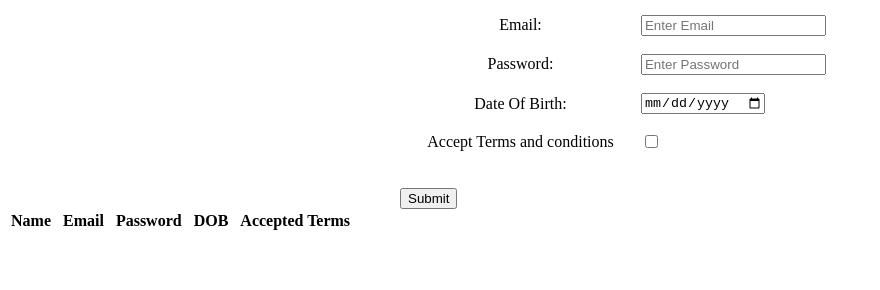
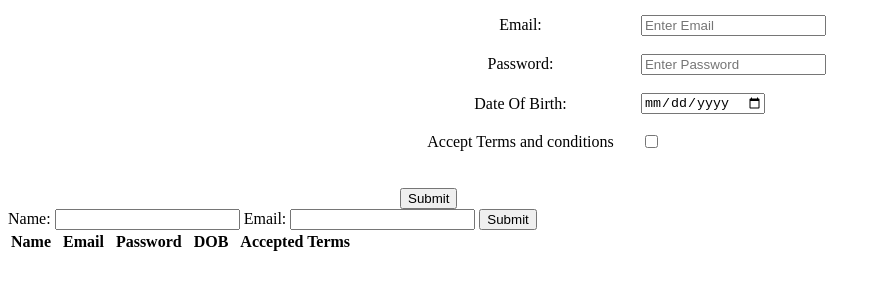
Before and after one commit to sayali2004/wd101, a plain HTML site: page index.html in a window 1280 px wide. Shown: the part 112-402 px from the top of the page, without its empty margins (0-880 px from the left). Drawn offline with Linux system fonts and the light colour scheme.

Commit message:
Update index.html

```diff
--- a/index.html
+++ b/index.html
@@ -34,12 +34,12 @@
 <table border='0' width='480px' cellpadding='0' cellspacing='0' align='center'>
 <tr>
     <td align='center'>Name:</td>
-    <td><input id="name" type='text' placeholder="Enter name" name='name' ></td>
+    <td><input type='text' placeholder="Enter name" name='name' ></td>
 </tr>
 <tr> <td>&nbsp;</td> </tr>
 <tr>
     <td align='center'>Email:</td>
-    <td><input id="email" type='text'placeholder="Enter Email" name='name' ></td>
+    <td><input type='text'placeholder="Enter Email" name='name' ></td>
 </tr>
 <tr> <td>&nbsp;</td> </tr>
     <tr>
@@ -73,6 +73,13 @@
 
 </table>
        </form>
+<div class="complete">
+        <div class="form">
+            <label>Name: <input id="name" type="text"></label>
+            <label>Email: <input id="email" type="text"></label>
+            <span id="error"></span>
+            <button onclick="publishToTable()">Submit</button>
+        </div>
    <div id="tables">
             <table id="table">
         <tr>
```
